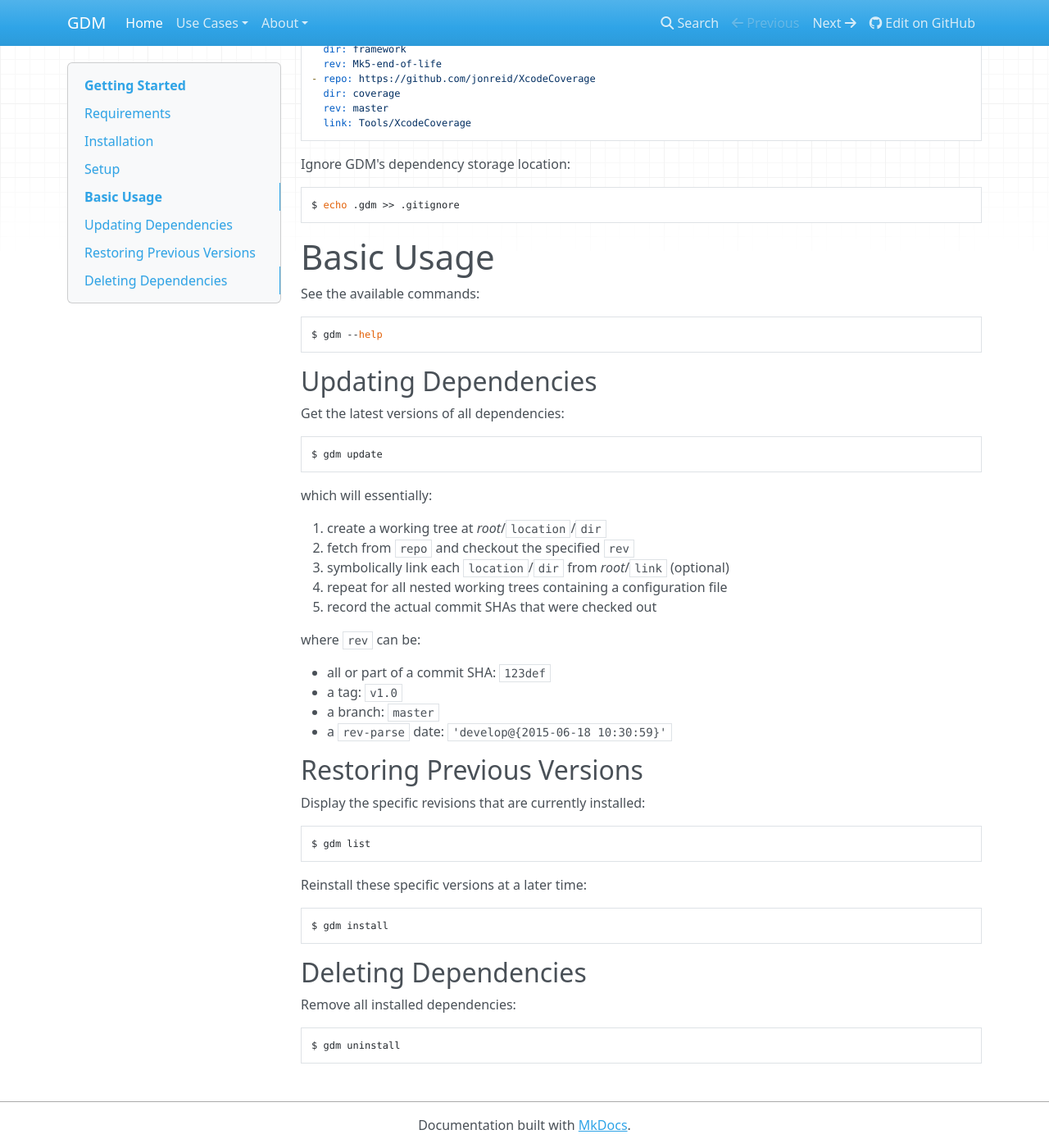
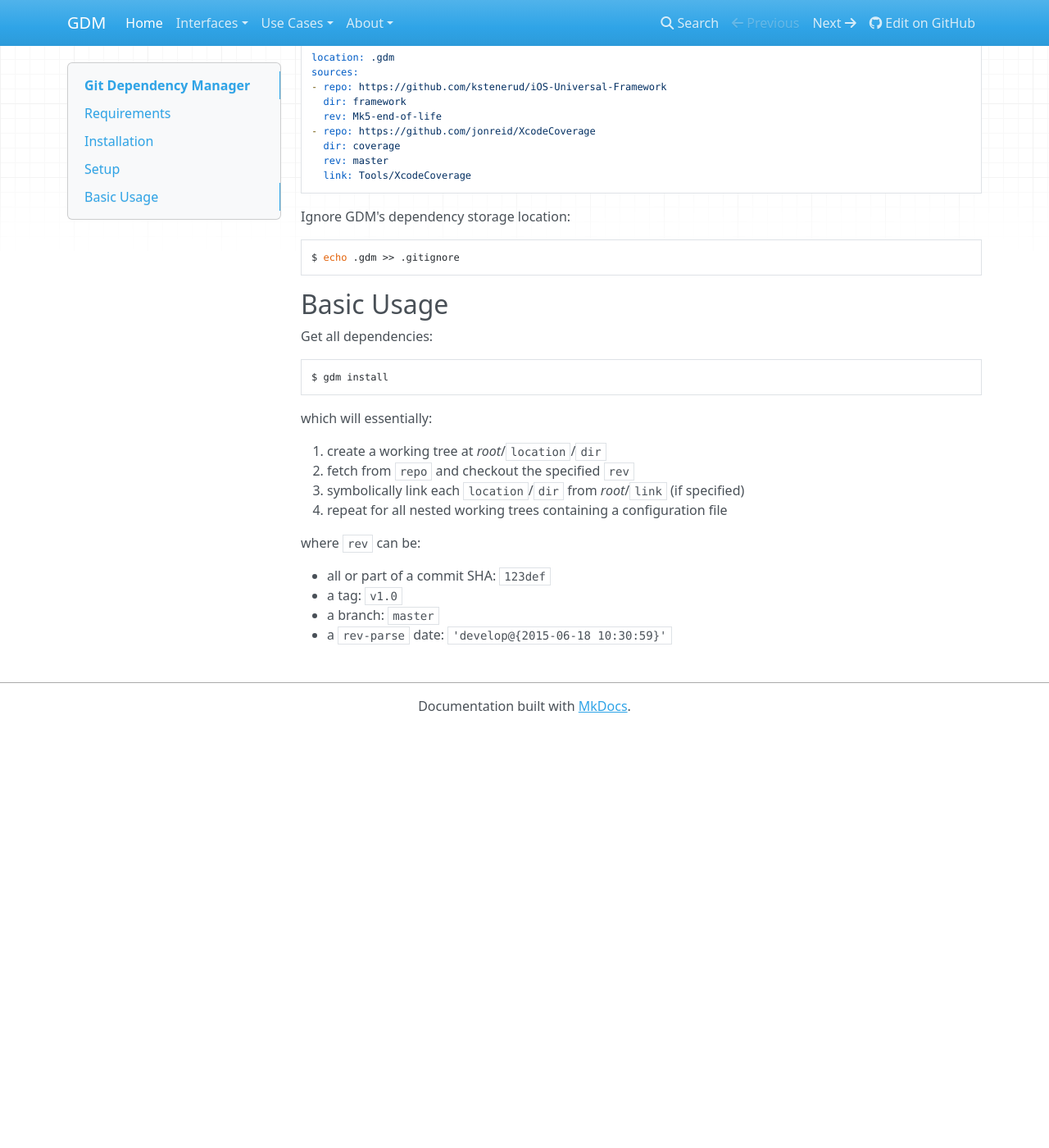
Before and after one commit to jacebrowning/gitman, an MkDocs documentation site: the page built from docs/index.md, in a window 1280 px wide and 1400 px high, scrolled down 654 px. Shown: the whole window at 82% size. Built offline with MkDocs 1.6.1, drawn with Linux system fonts in a browser that asks for light colours; nearby versions of some CDN libraries; old or Windows-style settings are respelled for this version of MkDocs; after the commit the page ends 1543 px from its top, so only the background shows below that; some of the changed text lies outside the part shown.

Commit message:
Update homepage and add placeholders for additional pages

````diff
--- a/docs/index.md
+++ b/docs/index.md
@@ -1,15 +1,14 @@
-Getting Started
-===============
+# Git Dependency Manager
 
-Requirements
-------------
+GDM is a language-agnostic "dependency manager" using Git. It aims to be a submodules replacement and serve as a better way to manage versions of nested Git repositories.
+
+## Requirements
 
 * Python 3.3+
 * Latest version of Git (with [stored credentials](http://stackoverflow.com/questions/7773181))
 * OSX/Linux (with a decent shell for Git)
 
-Installation
-------------
+## Installation
 
 GDM can be installed with pip:
 
@@ -25,8 +24,7 @@
 $ python3 setup.py install
 ```
 
-Setup
------
+## Setup
 
 Create a GDM configuration file (`gdm.yml` or `.gdm.yml`) in the root of your working tree:
 
@@ -49,30 +47,20 @@
 ```
 
 Basic Usage
-===========
+-----------
 
-See the available commands:
+Get all dependencies:
 
 ```sh
-$ gdm --help
-```
-
-Updating Dependencies
----------------------
-
-Get the latest versions of all dependencies:
-
-```sh
-$ gdm update
+$ gdm install
 ```
 
 which will essentially:
 
 1. create a working tree at _root_/`location`/`dir`
 2. fetch from `repo` and checkout the specified `rev`
-3. symbolically link each `location`/`dir` from _root_/`link` (optional)
+3. symbolically link each `location`/`dir` from _root_/`link` (if specified)
 4. repeat for all nested working trees containing a configuration file
-5. record the actual commit SHAs that were checked out
 
 where `rev` can be:
 
@@ -80,27 +68,3 @@
 * a tag: `v1.0`
 * a branch: `master`
 * a `rev-parse` date: `'develop@{2015-06-18 10:30:59}'`
-
-Restoring Previous Versions
----------------------------
-
-Display the specific revisions that are currently installed:
-
-```sh
-$ gdm list
-```
-
-Reinstall these specific versions at a later time:
-
-```sh
-$ gdm install
-```
-
-Deleting Dependencies
----------------------
-
-Remove all installed dependencies:
-
-```sh
-$ gdm uninstall
-```
--- a/mkdocs.yml
+++ b/mkdocs.yml
@@ -8,9 +8,14 @@
 
 pages:
 - Home: 'index.md'
+- Interfaces:
+    - Command Line: interfaces/cli.md
+    - Git Plugin: interfaces/plugin.md
 - 'Use Cases':
   - 'Replacing Submodules': 'use-cases/submodules.md'
+  - 'Tracking Branches': 'use-cases/branches.md'
+  - 'Linking Features Branches': 'use-cases/linked-features.md'
 - About:
-  - License: 'about/license.txt'
+  - 'Release Notes': 'about/changes.md'
   - Contributing: 'about/contributing.md'
-  - 'Release Notes': 'about/changes.md'
+  - License: 'about/license.md'
````
Also changed, not shown: CHANGES.md (+1 -0 lines), LICENSE.md (renamed from LICENSE.txt, +4 -2 lines), docs/about/license.md (added, +1 -0 lines), docs/interfaces/cli.md (added, +3 -0 lines), docs/interfaces/plugin.md (added, +3 -0 lines), docs/use-cases/branches.md (added, +3 -0 lines), docs/use-cases/linked-features.md (added, +3 -0 lines), docs/about/license.txt (deleted).
